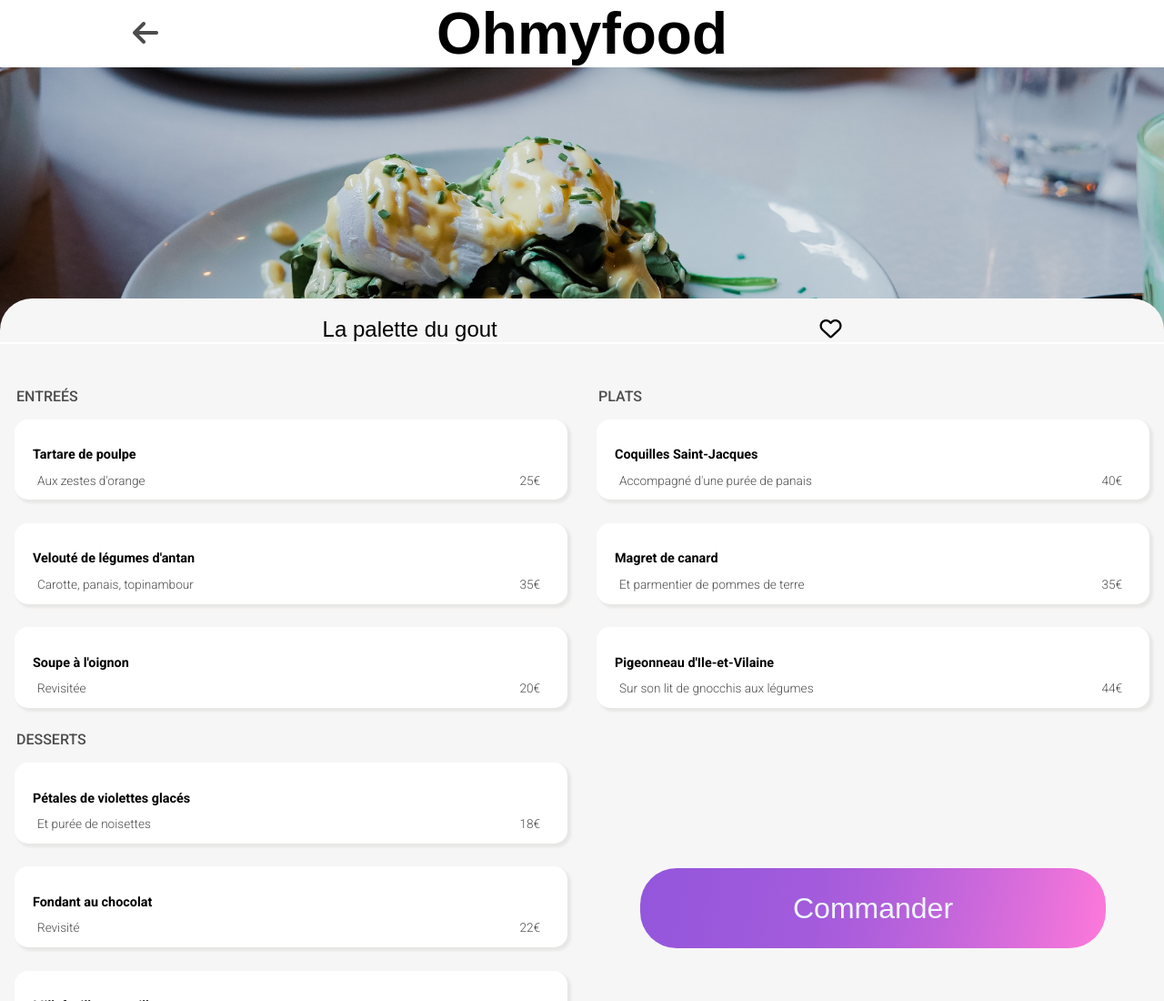
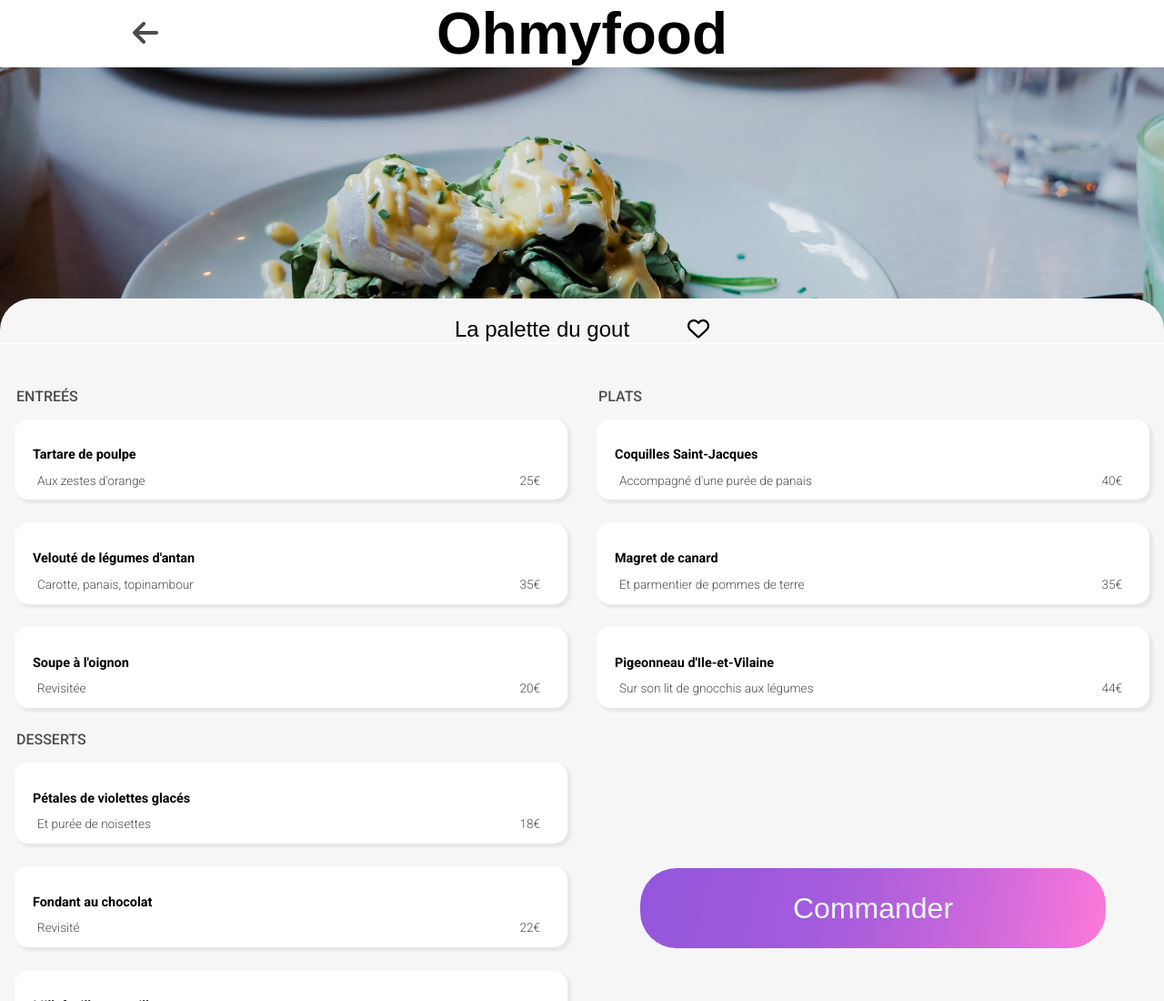
Before and after one commit to Maucoweb/p3_ohmyfood, a website: page alafrançaise.html in a window 1280 px wide. Shown: the top 1100 px of the page at 91% size. Drawn offline with Linux system fonts and the light colour scheme; a web font is replaced by a local one.

Commit message:
responsive_title

```diff
--- a/sass/layout/main_page.scss
+++ b/sass/layout/main_page.scss
@@ -43,6 +43,9 @@
         position: relative;
         bottom: 50px;
         border-radius: 35px 35px 0px 0px;
+        @include desktop {
+            justify-content: center;
+        }
 
         .restaurant_name {
             font-family: "shrikhand", sans-serif;
@@ -52,6 +55,10 @@
 
         .heart_page {
             font-size: 1.5rem;
+            margin-left: 5%;
+        }
+        & :hover .heartfull_page {
+            background: linear-gradient(100deg, #9356DC,70%,#FF79DA);
         }
     }
 
```
Also changed, not shown: sass/layout/main_accueil.scss (+5 -6 lines), css/style.min.css, 1 other file.
